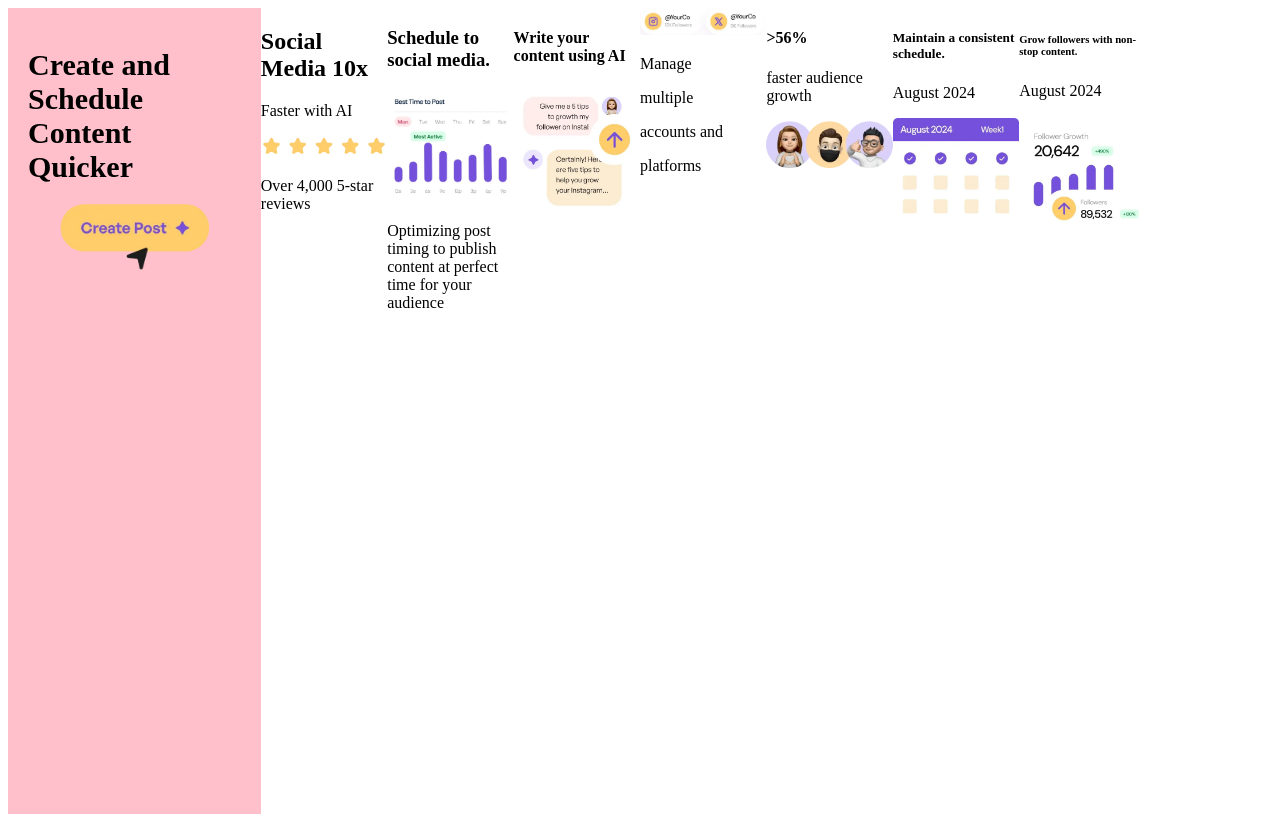
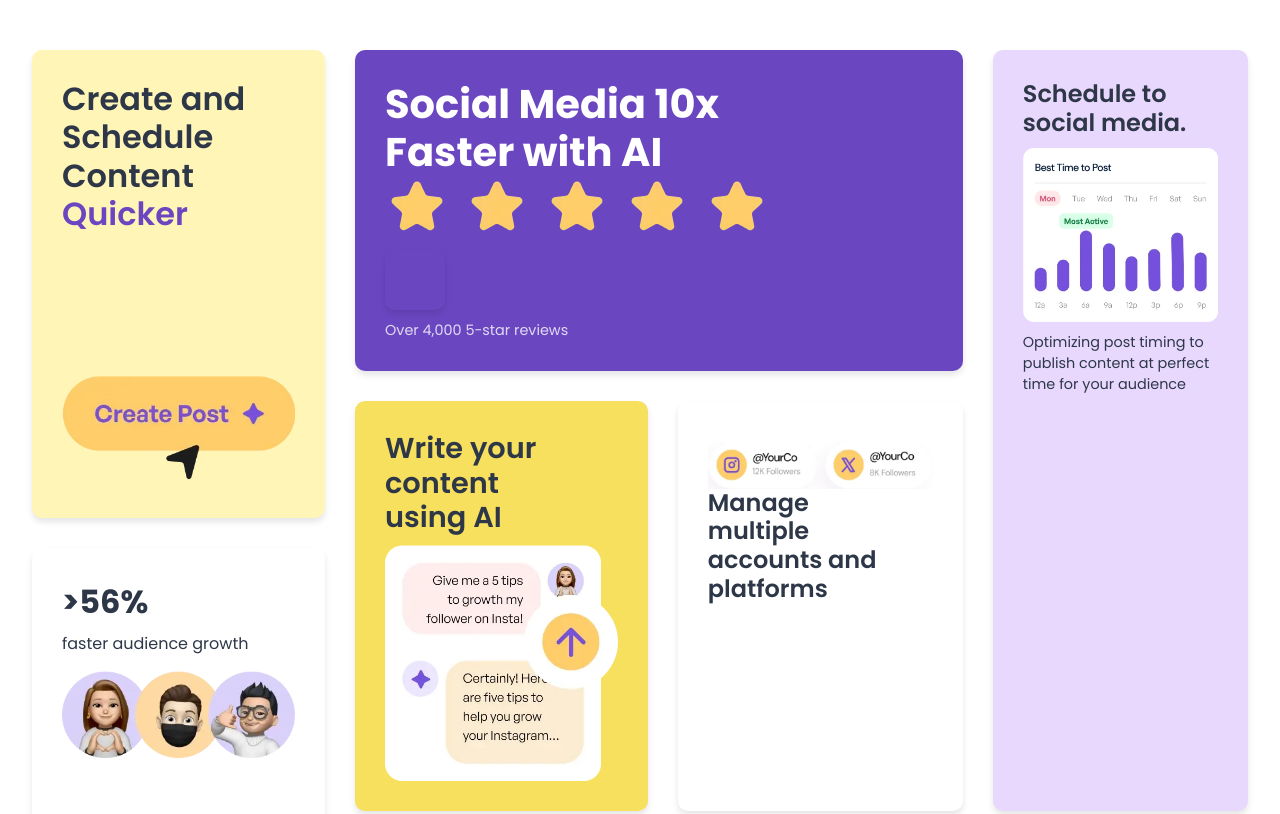
Before and after one commit to kreeshu/Bento-Grid-, a plain HTML site: page bento-grid-main/index.html in a window 1280 px wide. Shown: the top 814 px of the page. Drawn offline with Linux system fonts and the light colour scheme.

Commit message:
fixed css grid

```diff
--- a/bento-grid-main/css/style.css
+++ b/bento-grid-main/css/style.css
@@ -1,31 +1,232 @@
+/* Import Poppins font */
+@import url('https://fonts.googleapis.com/css?family=Poppins:100,100italic,200,200italic,300,300italic,regular,italic,500,500italic,600,600italic,700,700italic,800,800italic,900,900italic');
+
+/* Reset and global styles */
+* {
+  padding: 0;
+  margin: 0;
+  box-sizing: border-box; /* Fixed from border to border-box */
+  font-family: "Poppins", sans-serif;
+}
+
+/* Container styling */
 .container {
-    display: grid;
-    /* height: 95vh;
-    width: 95vw; */
-    grid-template-rows: repeat(10, 1fr);
-    grid-template-columns: repeat(10, 1fr);
+  max-width: 1320px;
+  width: 100%;
+  margin-inline: auto;
+  padding: 50px 0;
+}
+
+@media (max-width: 1336px) {
+  .container {
+    max-width: 95%;
+  }
+}
+
+.container {
+  display: grid;
+  grid-template-areas:
+    "grid1 grid2 grid2 grid3"
+    "grid1 grid2 grid2 grid3"
+    "grid1 grid2 grid2 grid3"
+    "grid1 grid2 grid2 grid3"
+    "grid1 grid4 grid5 grid3"
+    "grid6 grid4 grid5 grid3"
+    "grid6 grid4 grid5 grid3"
+    "grid6 grid7 grid8 grid8"
+    "grid6 grid7 grid8 grid8"
+    "grid6 grid7 grid8 grid8";
+  grid-gap: 30px;
+}
 
 
-}
-.card-1 {
-    grid-area: 1/1/6/3 ;
-    background-color: pink;
-    padding: 20px;
-    display : flex;
-    flex-direction: column;
+.card-1 { grid-area: grid1; }
+.card-purple { grid-area: grid2; }
+.card-light-purple { grid-area: grid3; }
+.card-yellow { grid-area: grid4; }
+.account-manager { grid-area: grid5; }
+.card-white { grid-area: grid6; }
+.card-yellow2 { grid-area: grid7; }
+.card-purple2 { grid-area: grid8; }
 
+/* General card styling */
+.container div {
+  padding: 30px;
+  border-radius: 10px;
+  box-shadow: 0 4px 6px rgba(0, 0, 0, 0.1);
+  display: flex;
+  flex-direction: column;
+  justify-content: flex-start; /* Align content to the top */
+  align-items: flex-start; /* Align content to the left */
 }
 
-img {
-    width: 100%;
-    height: auto;
+/* Card-specific styles */
+.card-1 {
+  background-color: #FFF5B7; /* Light yellow */
+  color: #2D3748;
 }
 
 .card-1 h1 {
-    font-size: 30px;
-    font-weight: bolder;
+  font-size: 2rem;
+  font-weight: 600;
+  line-height: 1.2;
 }
+
+.card-1 h1 span {
+  color: #6B46C1; /* Purple for "Quicker" */
+}
+
 .card-1 img {
-    width: 70%;
-    margin: 0 auto;
+  margin-top: auto; /* Push image to the bottom */
+  max-width: 100%;
+  height: auto;
 }
+
+.card-purple {
+  background-color: #6B46C1; /* Purple */
+  color: white;
+}
+
+.card-purple h2 {
+  font-size: 2.5rem;
+  font-weight: 700;
+  line-height: 1.2;
+}
+
+.card-purple .stars {
+  margin: 10px 0;
+}
+
+.card-purple .reviews {
+  font-size: 0.9rem;
+  opacity: 0.8;
+}
+
+.card-light-purple {
+  background-color: #E9D8FD; /* Light purple */
+  color: #2D3748;
+}
+
+.card-light-purple h3 {
+  font-size: 1.5rem;
+  font-weight: 600;
+  line-height: 1.2;
+}
+
+.card-light-purple img {
+  margin: 10px 0;
+  max-width: 100%;
+  height: auto;
+}
+
+.card-light-purple p {
+  font-size: 0.9rem;
+}
+
+.card-yellow {
+  background-color: #F6E05E; /* Yellow */
+  color: #2D3748;
+}
+
+.card-yellow h4 {
+  font-size: 1.8rem;
+  font-weight: 600;
+  line-height: 1.2;
+}
+
+.card-yellow img {
+  margin-top: 10px;
+  max-width: 100%;
+  height: auto;
+}
+
+.account-manager {
+  background-color: white;
+  color: #2D3748;
+}
+
+.account-manager p {
+  font-size: 1.5rem;
+  font-weight: 600;
+  line-height: 1.2;
+}
+
+.account-manager img {
+  margin-top: 10px;
+  max-width: 100%;
+  height: auto;
+}
+
+.card-white {
+  background-color: white;
+  color: #2D3748;
+}
+
+.card-white h4 {
+  font-size: 2rem;
+  font-weight: 700;
+  color: #2D3748;
+}
+
+.card-white p {
+  font-size: 1rem;
+  margin: 5px 0;
+}
+
+.card-white img {
+  margin-top: 10px;
+  max-width: 100%;
+  height: auto;
+}
+
+.card-yellow2 {
+  background-color: #F6E05E; /* Yellow */
+  color: #2D3748;
+}
+
+.card-yellow2 h5 {
+  font-size: 1.5rem;
+  font-weight: 600;
+  line-height: 1.2;
+}
+
+.card-yellow2 .calendar {
+  margin-top: 10px;
+}
+
+.card-yellow2 .calendar p {
+  font-size: 0.9rem;
+  opacity: 0.8;
+}
+
+.card-yellow2 .checklist img {
+  margin-top: 5px;
+  max-width: 100%;
+  height: auto;
+}
+
+.card-purple2 {
+  background-color: #6B46C1; /* Purple */
+  color: white;
+}
+
+.card-purple2 h6 {
+  font-size: 1.8rem;
+  font-weight: 600;
+  line-height: 1.2;
+}
+
+.card-purple2 .calendar {
+  margin-top: 10px;
+}
+
+.card-purple2 .calendar p {
+  font-size: 0.9rem;
+  opacity: 0.8;
+}
+
+.card-purple2 .checklist img {
+  margin-top: 5px;
+  max-width: 100%;
+  height: auto;
+}
--- a/bento-grid-main/index.html
+++ b/bento-grid-main/index.html
@@ -17,30 +17,28 @@
     </div>
 
     <div class="card-purple ">
-      <h2>Social Media 10x</h2>
-      <p>Faster with AI</p>
+      <h2>Social Media 10x <br>Faster with AI</h2>
+
       <img src="./assets/images/illustration-five-stars.webp" alt="AI Content">
       <div class="stars"></div>
       <p class="reviews">Over 4,000 5-star reviews</p>
     </div>
 
     <div class="card-light-purple">
-      <h3>Schedule to social media.</h3>
+      <h3>Schedule to <br> social media.</h3>
       <img src="./assets/images/illustration-schedule-posts.webp" alt="Schedule Posts">
       <p>Optimizing post timing to publish content at perfect time for your audience</p>
     </div>
 
     <div class="card-yellow">
-      <h4>Write your content using AI</h4>
+      <h4>Write your <br>content <br>using AI</h4>
       <img src="./assets/images/illustration-ai-content.webp" alt="AI Content">
     </div>
 
     <div class="account-manager">
       <img src="./assets/images/illustration-multiple-platforms.webp" alt="Account Manager">
-      <p>Manage</p>
-      <p>multiple</p>
-      <p>accounts and</p>
-      <p>platforms</p>
+      <p>Manage<br> multiple <br>accounts and <br>platforms</p>
+
     </div>
 
     <div class="card-white">
```
Also changed, not shown: 1 other file.
